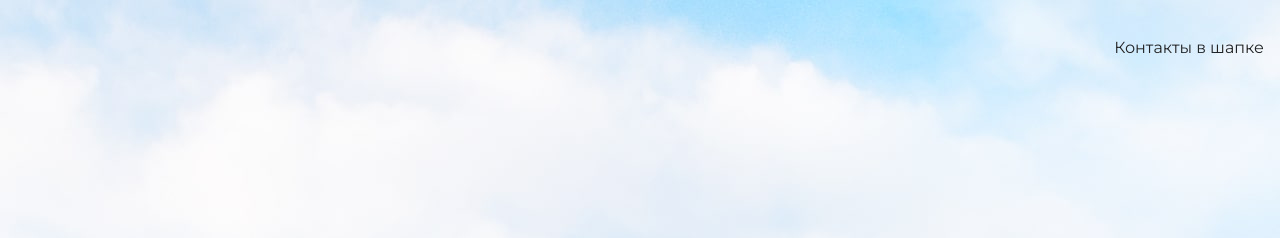
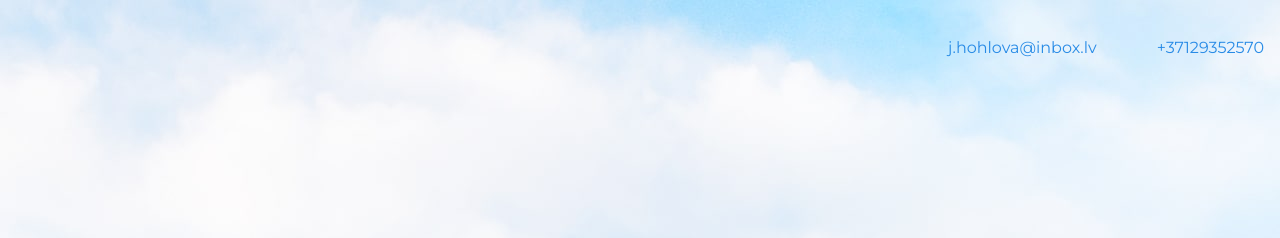
Before and after one commit to JulijaHohlova/my-site, a plain HTML site: page index.html in a window 1280 px wide. Shown: the top 238 px of the page. Drawn offline with nearby package versions, Linux system fonts and the light colour scheme.

Commit message:
feat:add conatcts in index.html file

```diff
--- a/index.html
+++ b/index.html
@@ -10,7 +10,8 @@
   <body>
     <header class="page-header">
       <div class="container">
-      Контакты в шапке
+        <a href="mailto:j.hohlova@inbox.lv">j.hohlova@inbox.lv</a>
+        <a href="tel:+37129352570">+37129352570</a>
       </div>
     </header>
 
```
